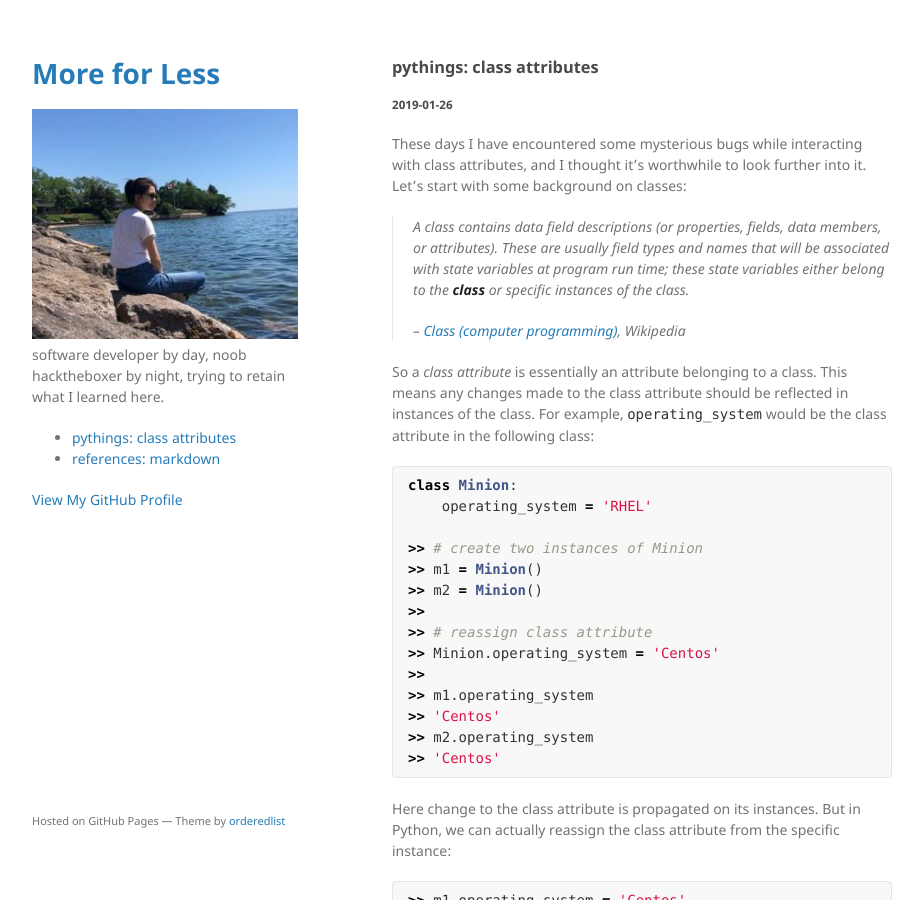
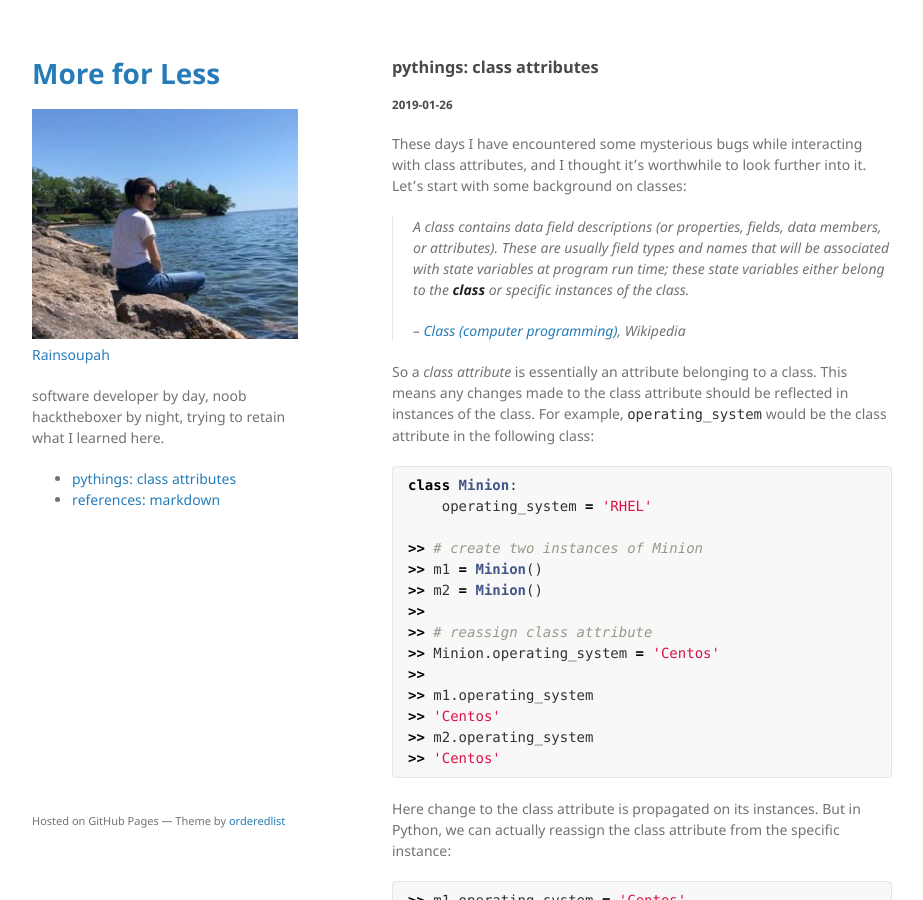
Before and after one commit to rainsoupah/rainsoupah.github.io, a Jekyll site: the page built from index.md, in a window 1280 px wide and 900 px high. Shown: the whole window, without its empty margins (178-1101 px from the left). Built offline with Jekyll 4.4.1, drawn with Linux system fonts in a browser that asks for light colours; our own code applies the rules of GitHub Pages for plain Markdown files.

Commit message:
change template

```diff
--- a/_layouts/default.html
+++ b/_layouts/default.html
@@ -20,6 +20,10 @@
           <img src="{{site.logo | relative_url}}" alt="Logo" />
         {% endif %}
 
+        {% if site.github.is_user_page %}
+        <p class="view"><a href="{{ site.github.owner_url }}">Rainsoupah</a></p>
+        {% endif %}
+
         <p>{{ site.description | default: site.github.project_tagline }}</p>
         <ul>
           <li><a href="./class-attr-py.html">pythings: class attributes</a></li>
@@ -28,10 +32,6 @@
 
         {% if site.github.is_project_page %}
         <p class="view"><a href="{{ site.github.repository_url }}">View the Project on GitHub <small>{{ site.github.repository_nwo }}</small></a></p>
-        {% endif %}
-
-        {% if site.github.is_user_page %}
-        <p class="view"><a href="{{ site.github.owner_url }}">View My GitHub Profile</a></p>
         {% endif %}
 
         {% if site.show_downloads %}
```
